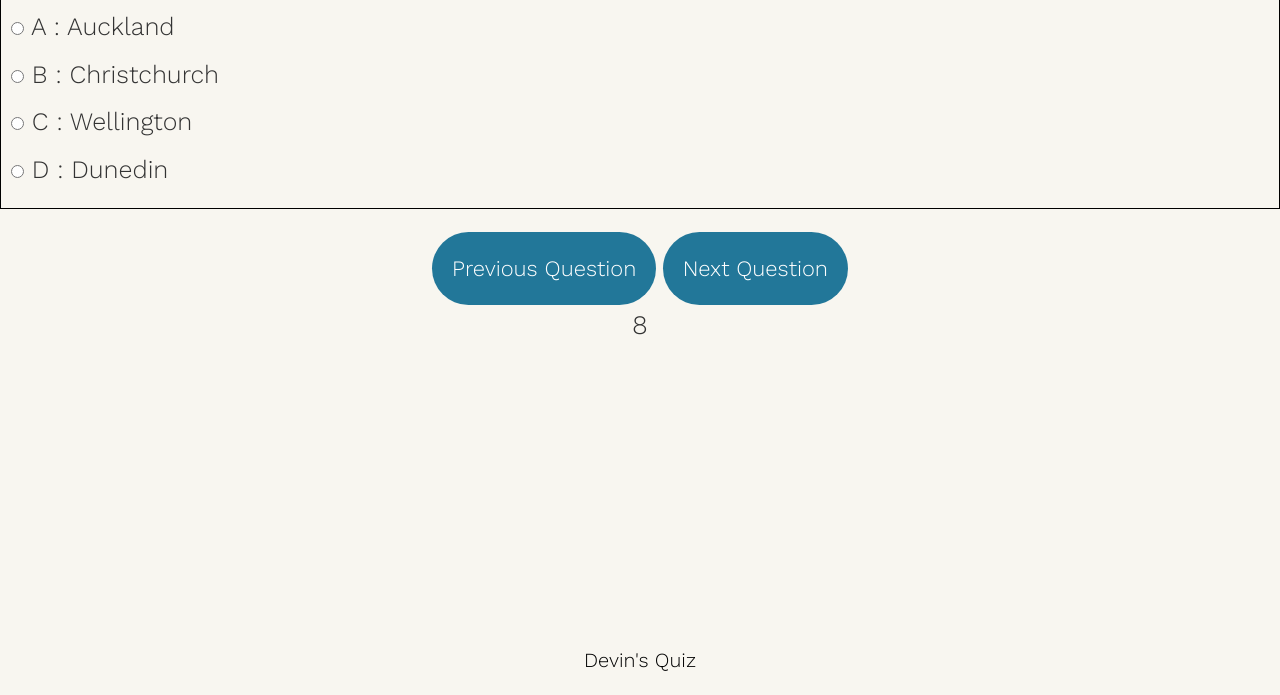
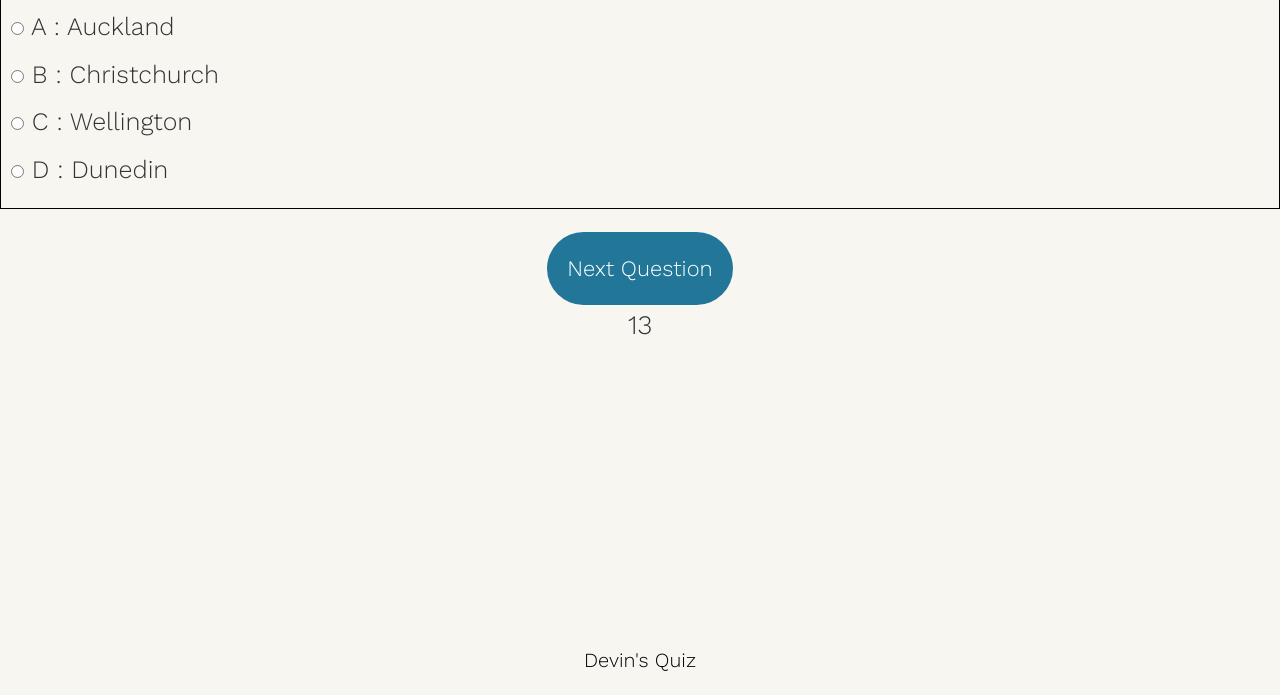
Before and after one commit to djdouglas01/Geography-Quiz, a plain HTML site: page quiz.html in a window 1280 px wide. Both pictures are taken after a click on the button "Next Question". Shown: the part 248-943 px from the top of the page. Drawn offline with nearby package versions, Linux system fonts and the light colour scheme.

Commit message:
code refactor, removing previous function

```diff
--- a/quiz.html
+++ b/quiz.html
@@ -31,7 +31,6 @@
         <div id="quiz"></div>
     </div>
 
-    <button id="previous">Previous Question</button>
     <button id="next">Next Question</button>
     <button id="submit">Submit Quiz</button>
     <div id="results"></div>
--- a/quiz.js
+++ b/quiz.js
@@ -107,8 +107,30 @@ window.onload = function () {
     const quizContainer = document.getElementById('quiz');
     const resultsContainer = document.getElementById('results');
     const submitButton = document.getElementById('submit');
+    const nextButton = document.getElementById("next");
+    let slides;
+
+
+    let currentSlide = 0;
+    let questionTimerLimit = 15;
+    let count = questionTimerLimit;
+
+
+    let interval = setInterval(function () {
+        count--;
+        document.getElementById('safeTimer').innerHTML = count;
+        if (count === 0) {
+            showNextSlide();
+            count = questionTimerLimit;
+            document.getElementById('safeTimer').innerHTML = 'Time is up!';
+        }
+    }, 1000);
+
 
     // event listeners
+    submitButton.addEventListener('click', showResults);
+    nextButton.addEventListener("click", showNextSlide);
+
 
     // methods
     function buildQuiz() {
@@ -143,8 +165,8 @@ window.onload = function () {
             }
         );
 
-
         quizContainer.innerHTML = output.join('');
+        slides = document.querySelectorAll(".slide");
     }
 
     function showResults() {
@@ -188,13 +210,6 @@ window.onload = function () {
         slides[n].classList.add('active-slide');
         currentSlide = n;
 
-        if (currentSlide === 0) {
-            previousButton.style.display = 'none';
-        }
-        else {
-            previousButton.style.display = 'inline-block';
-        }
-
         if (currentSlide === slides.length - 1) {
             nextButton.style.display = 'none';
             submitButton.style.display = 'inline-block';
@@ -210,50 +225,18 @@ window.onload = function () {
 
     function showNextSlide() {
         showSlide(currentSlide + 1);
-        // if someones clicks next slide
-        // the count should reset
+        count = questionTimerLimit;
     }
 
-    function showPreviousSlide() {
-        showSlide(currentSlide - 1);
-        // not sure about the timer behaviour if someone wants to go back?
-        // maybe just gives you another 15 secs?
-    }
+
 
     buildQuiz();
 
-    // add these to globals ^
-    const previousButton = document.getElementById("previous");
-    const nextButton = document.getElementById("next");
-    const slides = document.querySelectorAll(".slide");
-    let currentSlide = 0;
+
 
     showSlide(currentSlide);
+}
 
-    // add these to eventlisteners ^
-    submitButton.addEventListener('click', showResults);
-    previousButton.addEventListener("click", showPreviousSlide);
-    nextButton.addEventListener("click", showNextSlide);
-
-
-    // add these to globals ^
-    // use let instead of var
-    var questionTimerLimit = 15;
-    var count = questionTimerLimit;
-
-    // i'd add this to globals as well
-    // use let instead of var
-    var interval = setInterval(function () {
-        count--;
-        document.getElementById('safeTimer').innerHTML = count;
-        if (count === 0) {
-            showNextSlide();
-            count = questionTimerLimit;
-            //  clearInterval(interval);
-            document.getElementById('safeTimer').innerHTML = 'Time is up!';
-        }
-    }, 1000);
-}
 
 
 // 2. Want to show the answer to each question after the question is answered as well as the final score at the end (which it already has)
```
